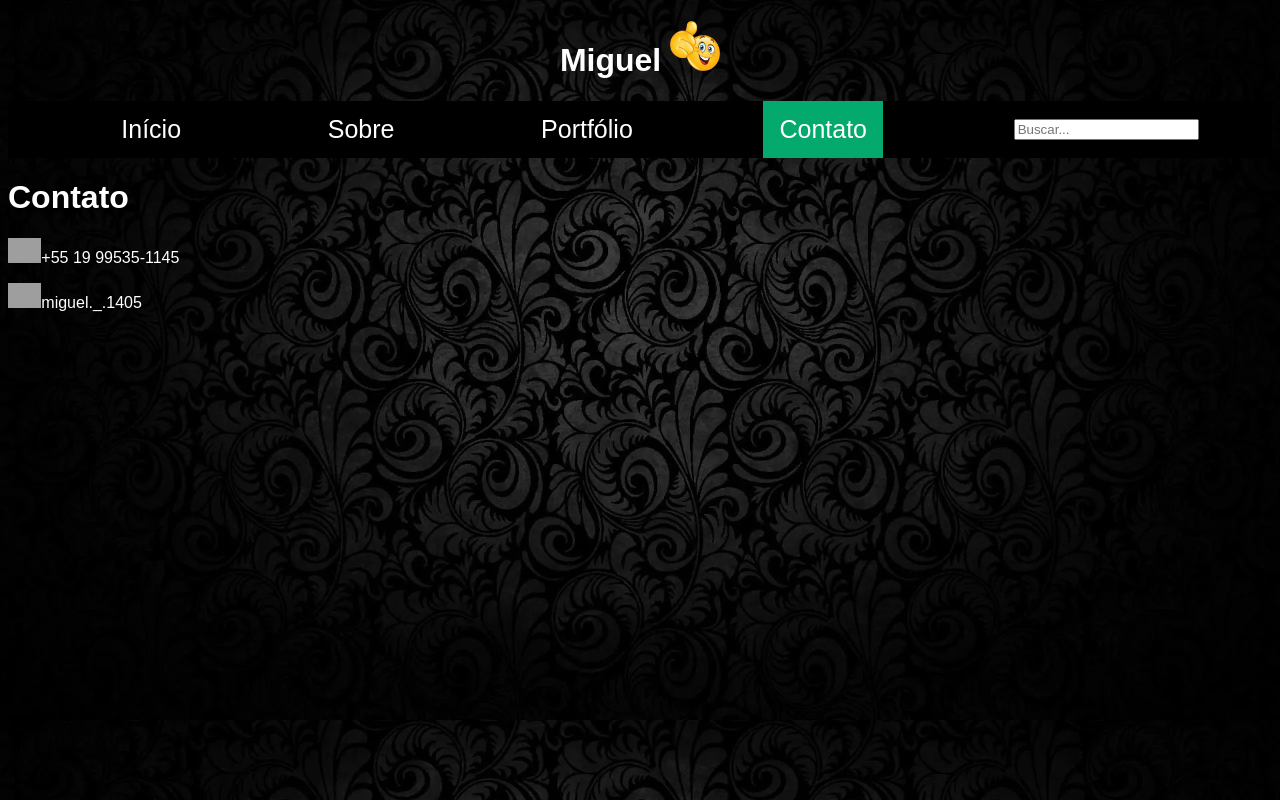
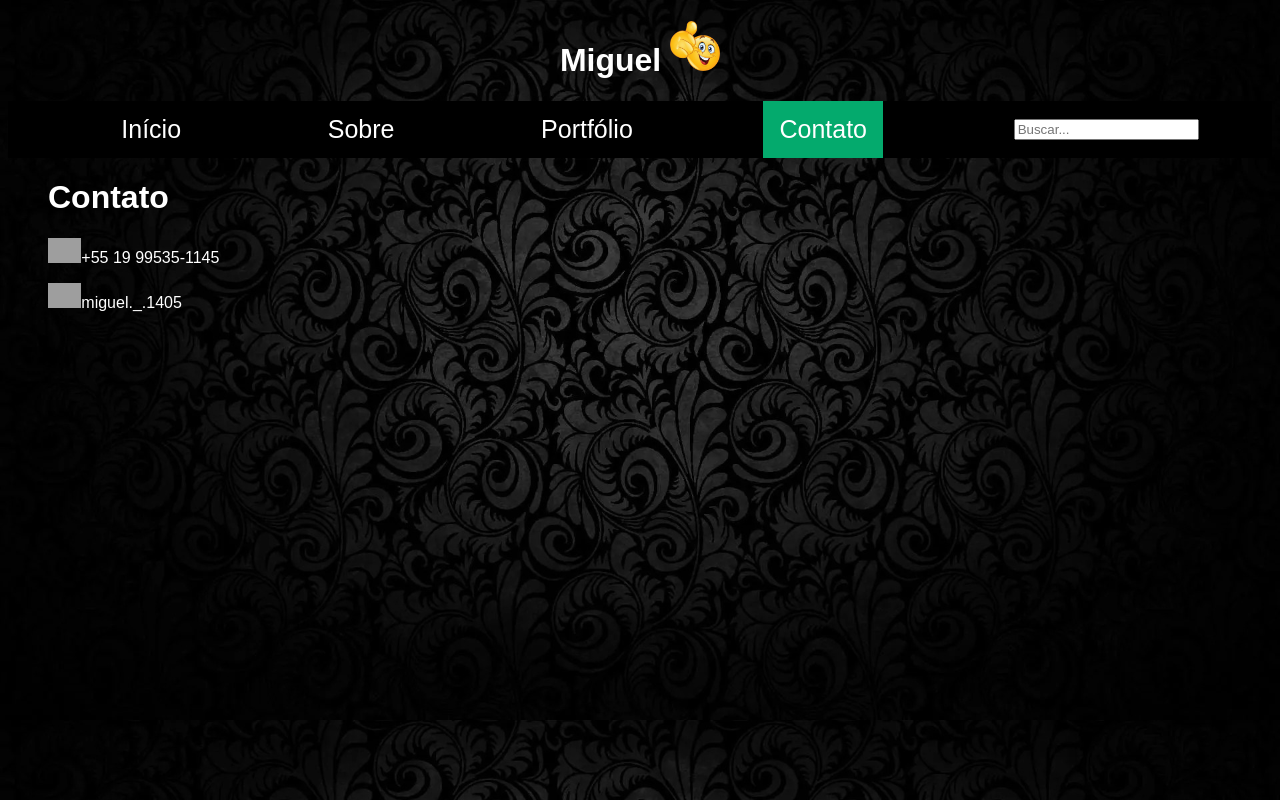
Before and after one commit to MiguelMascarini/menucweb, a plain HTML site: page contato.html in a window 1280 px wide. Drawn offline with Linux system fonts and the light colour scheme; grey boxes are pictures that could not be loaded.

Commit message:
Update style.css

```diff
--- a/style.css
+++ b/style.css
@@ -65,3 +65,7 @@ FONT {
   display: flex;
   flex-direction:column;
 }
+
+#contato {
+    margin: auto 40px;
+}
```
